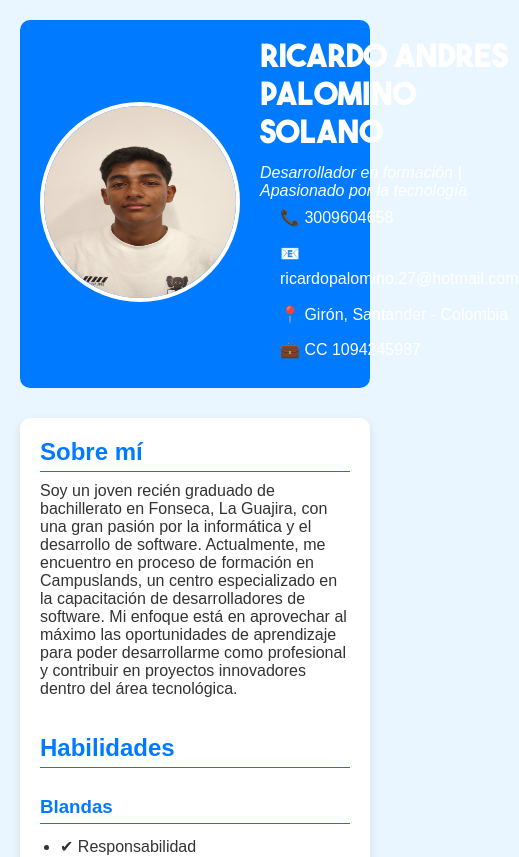
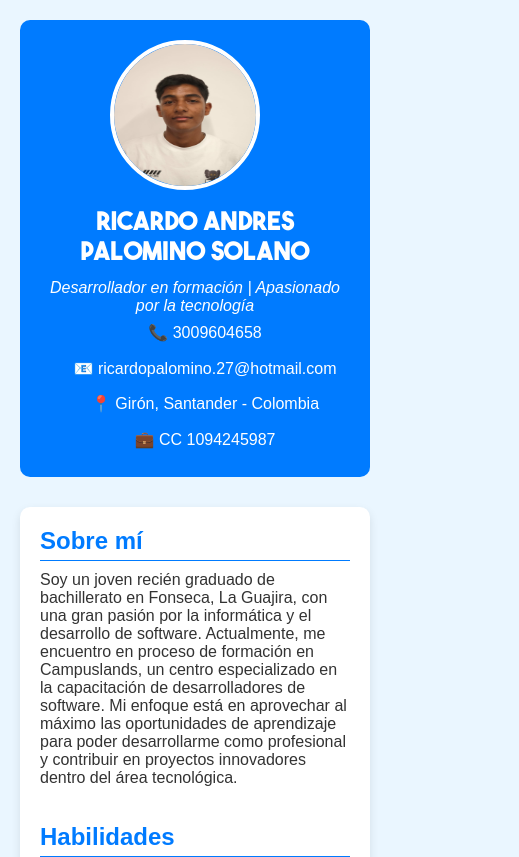
Before and after one commit to Ricardo-Palomino/hoja-de-vida, a plain HTML site: page index.html in a window 390 px wide. Shown: the top 857 px of the page, 519 px wide, since content can reach past the window. Drawn offline with Linux system fonts and the light colour scheme.

Commit message:
feat: :sparkles: Finalizacion del codigo CSS
Se termino de realizar el codigo CSS con unos ultimos detalles

by: Ricardo

```diff
--- a/css/estilos.css
+++ b/css/estilos.css
@@ -69,6 +69,11 @@ body {
   font-size: 1rem;
 }
 
+.contacto li:hover {
+  color: #ff4d4d;
+  transform: translateY(-3px);
+  transition: transform 0.3s
+}
 .contenedor {
   display: flex;
   flex-wrap: wrap;
@@ -100,6 +105,7 @@ h2, h3 {
 }
 
 
+
 ul {
   padding-left: 20px;
   line-height: 1.6;
@@ -127,3 +133,24 @@ footer {
   border-top: 1px solid #ccc;
   animation: Aparecer 1.5s ease-out;
 }
+
+@media (max-width: 768px) {
+  .encabezado {
+    flex-direction: column;
+    text-align: center;
+  }
+
+  .foto img {
+    margin-bottom: 15px;
+    width: 150px;
+    height: 150px;
+  }
+
+  .columna {
+    min-width: 100%;
+  }
+
+  .info-principal h1 {
+    font-size: 1.6rem;
+  }
+}
```
